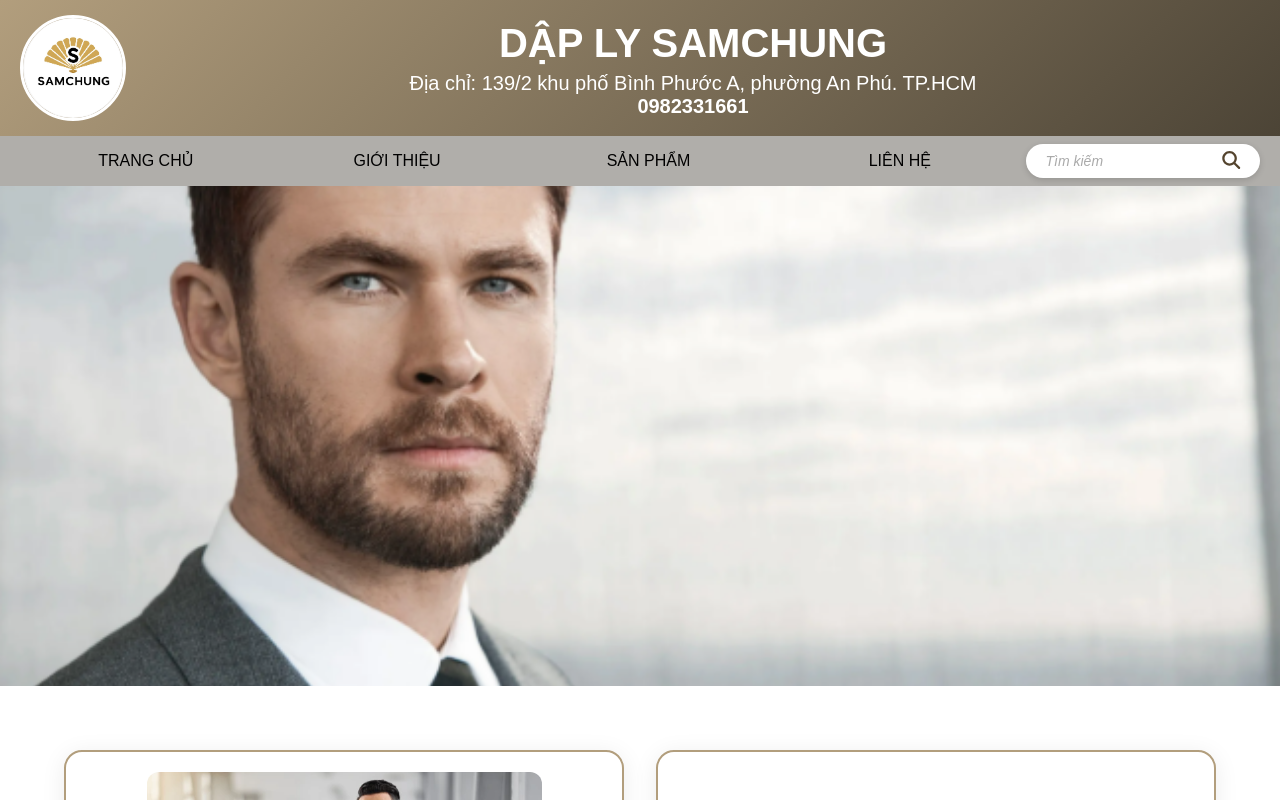
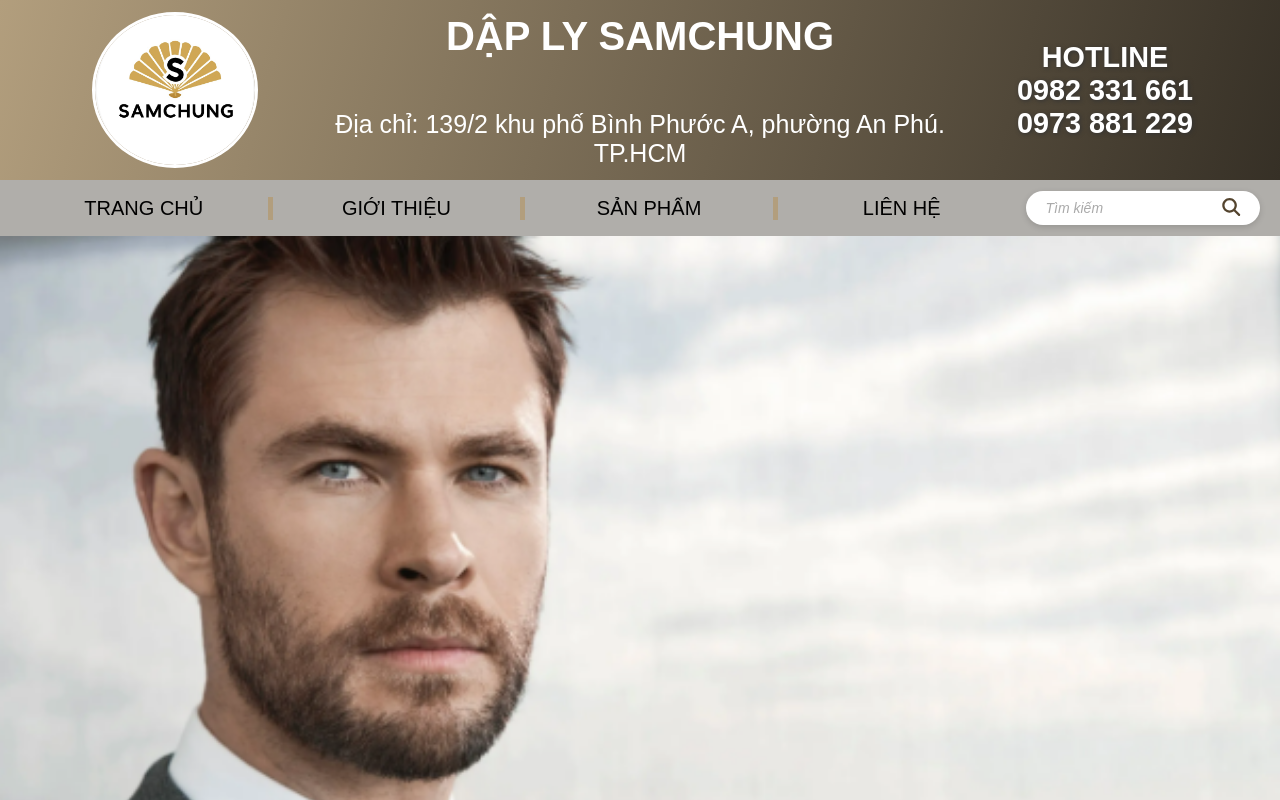
Before and after one commit to VuVTuan/SamchungCompany, a React (Vite) app in the folder SamchungCompany/: page / in a window 1280 px wide. Shown: the top 800 px of the page. Built offline with nearby package versions, Linux system fonts and the light colour scheme; a web font is replaced by a local one.

Commit message:
before a revolution of design:)))

```diff
--- a/SamchungCompany/src/Components/ComponentStyle.css
+++ b/SamchungCompany/src/Components/ComponentStyle.css
@@ -1,17 +1,18 @@
 /* === HEADER === */
 .header .top-bar {
   display: flex;
-  justify-content: space-between;        /* centers horizontally */
+  justify-content: center;        /* centers horizontally */
   align-items: center;           /* centers vertically */
-  background: linear-gradient(135deg, #B29E7D, #4C4436);
+  background: linear-gradient(105deg, #B29E7D, #363026);
   color: white;
   padding: 15px 20px;
+  height: 150px;
 }
 
 /* Oval logo styling */
 .logo {
-  width: 100px;
-  height: 100px;
+  width: 160px;
+  height: 150px;
   object-fit: cover;
   border-radius: 50%; /* makes it round/oval */
   border: 3px solid white;
@@ -19,25 +20,47 @@
 }
 
 /* Center text relative to the logo */
+.header-left,
+.header-right {
+  flex: 1;
+  display: flex;
+  align-items: center;
+  justify-content: center;
+}
+
 .company-info {
-  flex: 1;
+  flex: 2;
   text-align: center;
+  display: flex;
+  flex-direction: column;
+  align-items: center;
+  justify-content: center;
 }
 
 .company-info h1 {
   font-size: 40px;
-  margin: 0;
-  line-height: 1.2;
 }
 
 .company-info p {
-  font-size: 20px;
-  margin: 5px 0 0;
+  font-size: 25px;
 }
 
 /* Right section is just a spacer to keep center text balanced */
+
 .header-right {
-  width: 100px;  /* same as logo width */
+  flex: 1;
+  display: flex;
+  align-items: center;
+  justify-content: center;
+}
+
+.hotline {
+  color: #fff;         /* Or any color that stands out */
+  font-size: 1.8rem;
+  font-weight: bold;
+  text-align: center;
+  text-shadow: 1px 1px 4px #333; /* Optional for better readability */
+  margin: 0;
 }
 
 /* === NAVIGATION BAR === */
@@ -47,6 +70,9 @@
   align-items: center;
   background-color: #b0aeaa;
   padding: 8px 20px;
+  height: 40px;
+  background: linear-gradient(90deg, #b0aeaa 80%, #b0aeaa 100%);
+
 }
 
 .nav-bar ul {
@@ -64,6 +90,25 @@
   flex: 1;
   text-align: center;
   font-weight: 500;
+  font-size: 20px;
+  transition: all 0.2s ease;
+  transform: translateY(0);
+}
+
+.nav-bar li:hover {
+  transform: translateY(-3px);
+
+}
+
+.nav-bar li:not(:last-child) {
+  border-right: 5px solid #B29E7D;
+}
+
+.nav-bar li.active {
+  background: #B29E7D;
+  color: #fff;
+  border-radius: 8px;
+  font-weight: bold;
 }
 
 .nav-bar .search-box {
--- a/SamchungCompany/src/Components/Header.jsx
+++ b/SamchungCompany/src/Components/Header.jsx
@@ -7,13 +7,22 @@
   return (
     <header className="header">
       <div className="top-bar">
-        <img src={logo} alt="Samchung Logo" className="logo" />
+        <div className="header-left">
+          <img src={logo} alt="Samchung Logo" className="logo" />
+        </div>
         <div className="company-info">
           <h1>DẬP LY SAMCHUNG</h1>
-          <p>
-            Địa chỉ: 139/2 khu phố Bình Phước A, phường An Phú. TP.HCM <br />
-            <strong>0982331661</strong>
-          </p>
+          <p>Địa chỉ: 139/2 khu phố Bình Phước A, phường An Phú. TP.HCM</p>
+        </div>
+        <div className="header-right">
+          <div className="hotline-frame">
+            <p className="hotline">
+              HOTLINE
+              <br />
+              <strong>0982 331 661</strong><br />
+              <strong>0973 881 229</strong>
+            </p>
+          </div>
         </div>
       </div>
 
--- a/SamchungCompany/src/Main/Home/BrieflyIntroduce.jsx
+++ b/SamchungCompany/src/Main/Home/BrieflyIntroduce.jsx
@@ -26,7 +26,18 @@
           <img src={CompanyLogo} alt="Company Logo" />
         </div>
       </div>
-      {/* Add more .intro-row as needed */}
+
+
+      {/* Third row */}
+      <div className="intro-row">
+        <div className="intro-image-box">
+          <img src={CompanyLogo} alt="Company Logo" />
+        </div>
+        <div className="briefly-introduce">
+          <h2>SƠ LƯỢC VỀ CÔNG TY</h2>
+          <p style={{ whiteSpace: "pre-line" }}>{text}</p>
+        </div>
+      </div>
     </section>
 
   );
--- a/SamchungCompany/src/Main/MainStyle.css
+++ b/SamchungCompany/src/Main/MainStyle.css
@@ -16,24 +16,9 @@
 
 /* Header CSS */
 
-.img-overlay {
-  background: rgba(255, 255, 255, 0.2);
-  height: 100%;
-  display: flex;
-  justify-content: flex-start;
-  align-items: center;
-  padding: 0 50px;
-  opacity: 1.9;
-}
-
-.demo-content {
-  height: 500px;
-  background: linear-gradient(white, #ddd);
-}
-
 .img-carousel {
   width: 100%;
-  height: 500px;
+  height: 800px;
   background-size: cover;
   background-position: center;
   position: relative;
--- a/SamchungCompany/src/main.jsx
+++ b/SamchungCompany/src/main.jsx
@@ -37,7 +37,6 @@
             transition: "background-image 1s ease-in-out",
           }}
         >
-
         </div>
       </section>
 
```
Also changed, not shown: SamchungCompany/src/assets/FanLogo.png (added).
